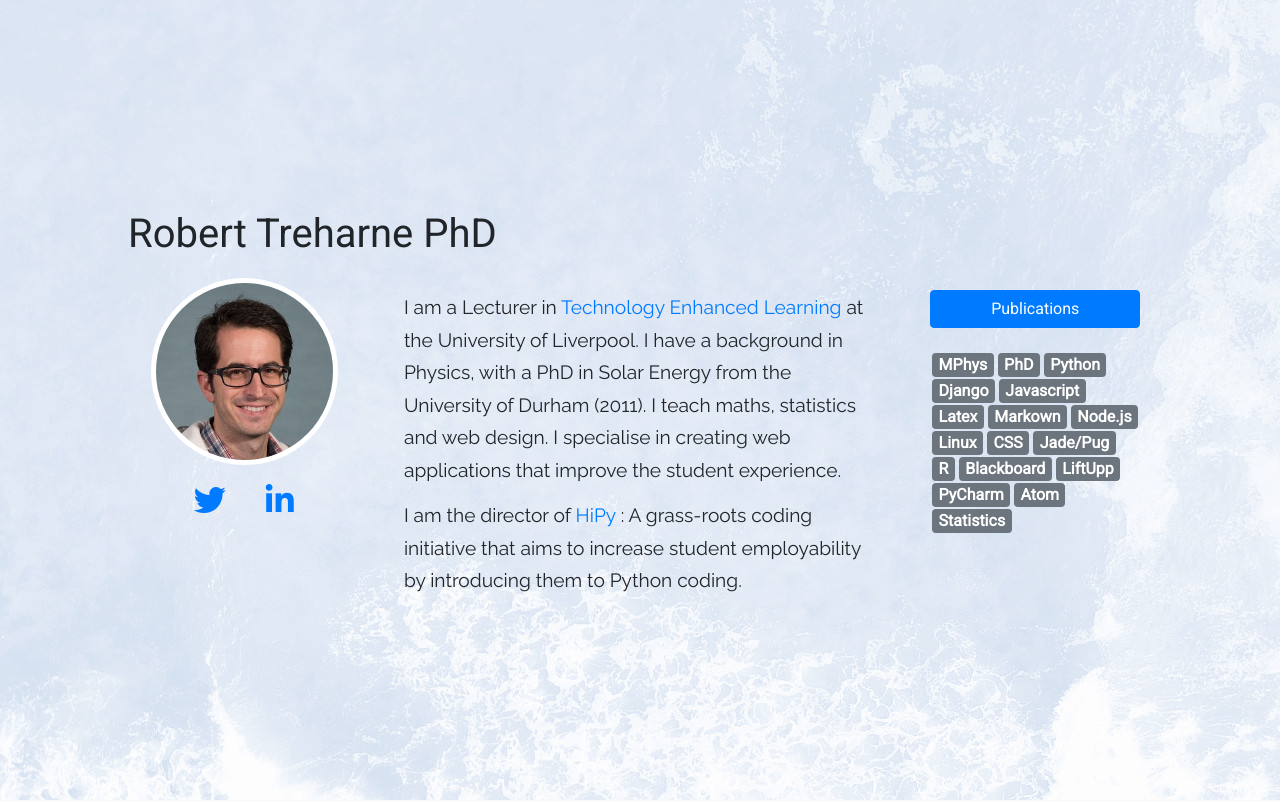
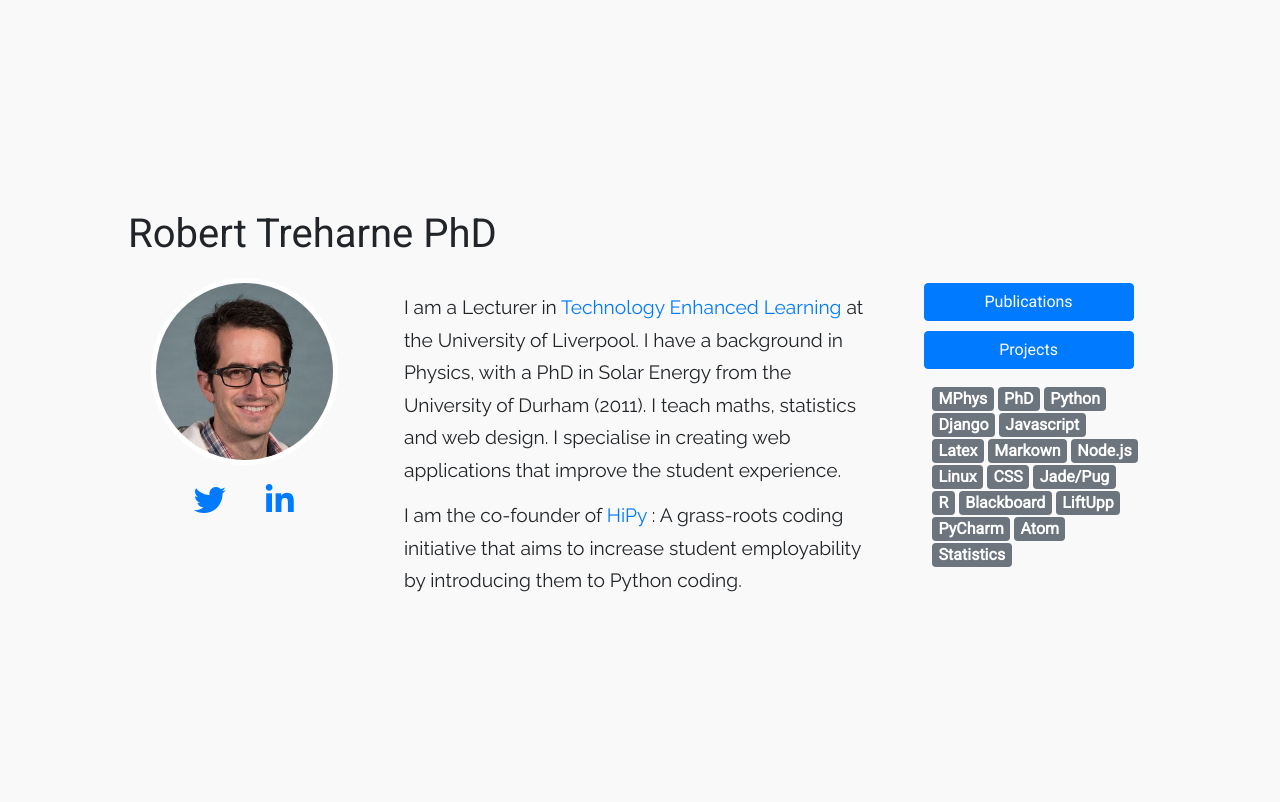
Before and after one commit to rtreharne/profile, a website: page jade/index.jade in a window 1280 px wide. Shown: the top 802 px of the page. Drawn offline with nearby package versions, Linux system fonts and the light colour scheme; files that its build step writes are made by us from their sources; files whose address does not match are found by name.

Commit message:
changed color of bg and added projects button

```diff
--- a/jade/index.jade
+++ b/jade/index.jade
@@ -36,13 +36,15 @@ html
             |  I teach maths, statistics and web design.
             |  I specialise in creating web applications that improve the student experience.
           p.bio
-            |  I am the director of
+            |  I am the co-founder of
             a(href="http://hipy.uk" target="_blank")  HiPy
             |  : A grass-roots coding initiative that aims to increase student employability by introducing them to Python coding.
 
         .col-sm-3
           a(href="https://scholar.google.co.uk/citations?hl=en&user=bCjxW70AAAAJ&view_op=list_works&sortby=pubdate" target="_blank")
             button.btn.btn-primary(type='button') Publications
+          a(href="#section-2")
+            button.btn.btn-primary(type='button') Projects
           .row.tags
             a(href="https://warwick.ac.uk/fac/sci/physics/prospective/undergraduate_study/physics_courses/" target="_blank")
               span.badge.badge-secondary MPhys
@@ -71,7 +73,8 @@ html
             span.badge.badge-secondary Atom
             span.badge.badge-secondary Statistics
 
-    .container.vertical-center
+
+    .container.vertical-center#section-2
       .row.stuff
         .col-sm-4.stuff
           h3 Projects
--- a/scss/main.scss
+++ b/scss/main.scss
@@ -7,7 +7,7 @@ br {
   margin: 10px;
 }
 .main {
-  background-image: url("../img/background.jpg");
+  // background-image: url("../img/background.jpg");
   padding: 10%;
 }
 .vertical-center {
@@ -35,7 +35,7 @@ br {
 
 button {
   width: 90%;
-  margin: 5%;
+  margin: 5px;
 }
 
 p.bio{
```
Also changed, not shown: css/main.css, index.html.
